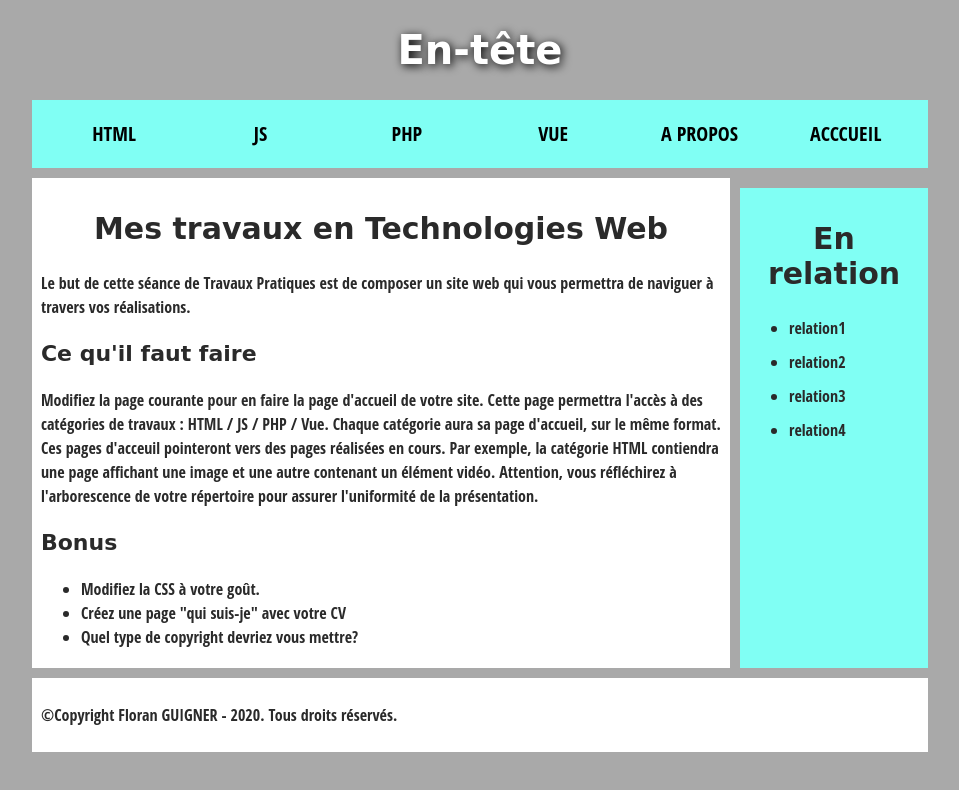
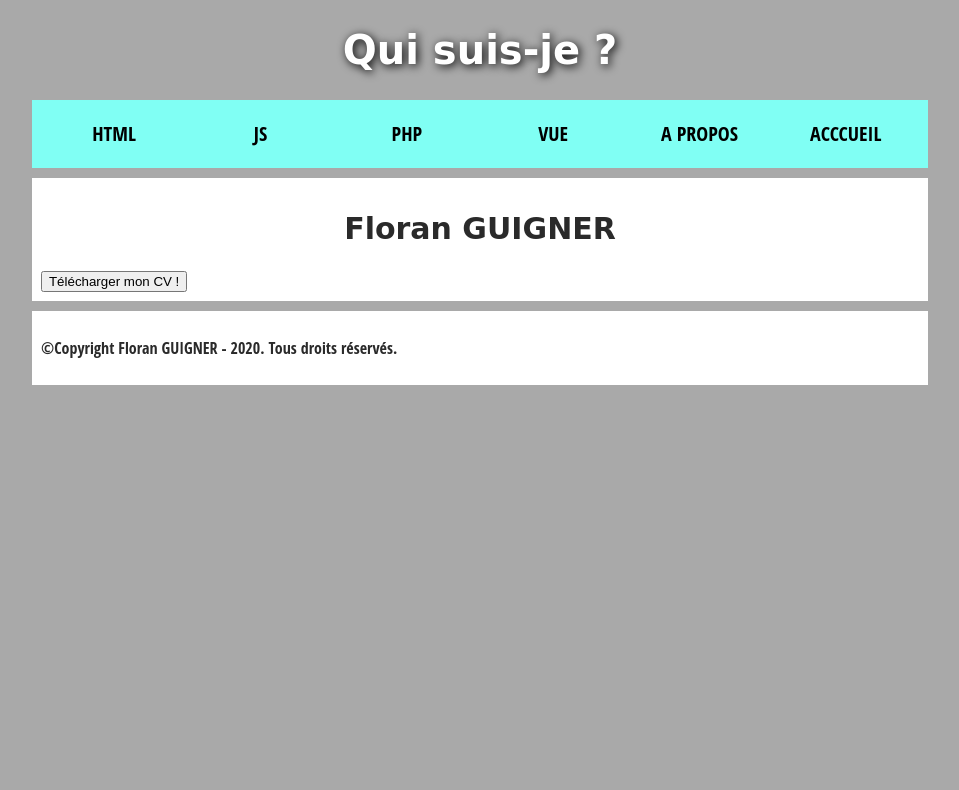
Before and after one commit to fguigner/fguigner.github.io, a plain HTML site: page infos/index.html in a window 1280 px wide. Shown: the whole page, without its empty margins (160-1119 px from the left). Drawn offline with Linux system fonts and the light colour scheme.

Commit message:
ajout CV

```diff
--- a/infos/index.html
+++ b/infos/index.html
@@ -5,12 +5,14 @@
 
     <title>A propos</title>
     <link rel="stylesheet" type="text/css" href="../style.css">
+    <link rel="stylesheet" media="screen and (max-width: 640px)" href="smallscreen.css" type="style.css" />
+
 
 </head>
 
 <body>
 <header>
-    <h1>En-tête</h1>
+    <h1>Qui suis-je ?</h1>
 </header>
 
 <nav>
@@ -27,31 +29,11 @@
 
 <main>
     <article>
-        <h2>Mes travaux en Technologies Web</h2>
-        <p>Le but de cette séance de Travaux Pratiques est de composer un site web qui vous permettra de naviguer à travers vos réalisations.</p>
+        <h2>Floran GUIGNER</h2>
+        <a href="../asset/CV_Floran%20GUIGNER_.pdf"
+                                 download="CV_Floran_GUIGNER"><button type="button">Télécharger mon CV !</button></a>
 
-        <h3>Ce qu'il faut faire</h3>
-        <p>Modifiez la page courante pour en faire la page d'accueil de votre site. Cette page permettra l'accès à des catégories de travaux : HTML / JS / PHP / Vue. Chaque catégorie aura sa page d'accueil, sur le même format. Ces pages d'acceuil pointeront vers des pages réalisées en cours. Par exemple, la catégorie HTML contiendra une page affichant une image et une autre contenant un élément vidéo.  Attention, vous réfléchirez à l'arborescence de votre répertoire pour assurer l'uniformité de la présentation.
-        </p>
-
-        <h3>Bonus</h3>
-        <ul>
-            <li>Modifiez la CSS à votre goût.</li>
-            <li>Créez une page "qui suis-je" avec votre CV</li>
-            <li>Quel type de copyright devriez vous mettre?</li>
-        </ul>
     </article>
-
-    <aside>
-        <h2>En relation</h2>
-        <ul>
-            <li><a href="#"></a>relation1</li>
-            <li><a href="#"></a>relation2</li>
-            <li><a href="#"></a>relation3</li>
-            <li><a href="#"></a>relation4</li>
-        </ul>
-    </aside>
-
 </main>
 
 <footer>
--- a/style.css
+++ b/style.css
@@ -1,6 +1,6 @@
 /* || General setup */
 
-@media (min-width: 375px) {
+@media (min-width: 576px) {
   html, body {
     margin: 0;
     padding: 0;
```
Also changed, not shown: html_css/index.html (+8 -6 lines), index.html (+1 -0 lines), 1 other file.
